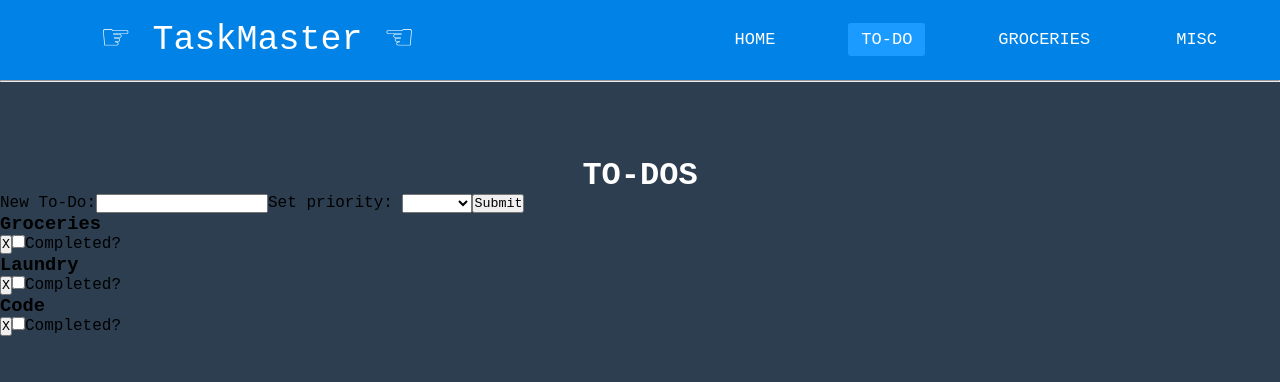
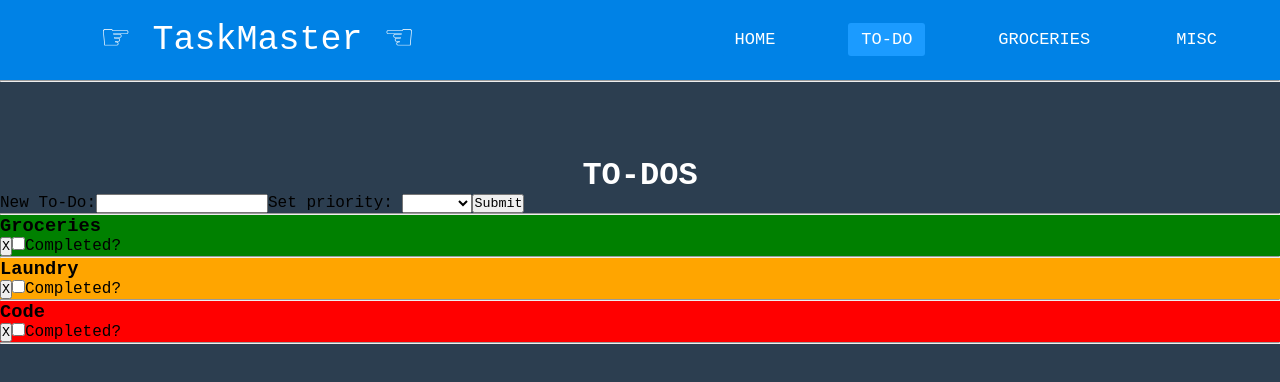
Before and after one commit to perreta/Phase2Project, a React (Create React App) app in the folder task-manager/: page /todo in a window 1280 px wide. Shown: the top 382 px of the page. Built offline with nearby package versions, Linux system fonts and the light colour scheme; data requests are answered from the project's data file.

Commit message:
added priority styling

```diff
--- a/task-manager/src/Grocery.js
+++ b/task-manager/src/Grocery.js
@@ -18,6 +18,7 @@ function Grocery ({ id, input, priority, groceryArray, setGroceryArray }) {
             <button onClick={handleRemove}>X</button>
             <input type="checkbox" />
             <label>Completed?</label>
+            <hr/>
         </div>
     )
 }
--- a/task-manager/src/GroceryContainer.js
+++ b/task-manager/src/GroceryContainer.js
@@ -20,6 +20,7 @@ function GroceryContainer () {
         <>
            <h1>GROCERIES</h1>
            <GroceryForm setGroceryArray={setGroceryArray}/>
+           <hr/>
             {grocery}
         </>
     )
--- a/task-manager/src/ToDo.js
+++ b/task-manager/src/ToDo.js
@@ -19,6 +19,7 @@ function ToDo ({ id, input, priority, toDoArray, setToDoArray }) {
             <button onClick={handleRemove}>X</button>
             <input type="checkbox" />
             <label>Completed?</label>
+            <hr/>
         </div>
     )
 }
--- a/task-manager/src/ToDoContainer.js
+++ b/task-manager/src/ToDoContainer.js
@@ -20,6 +20,7 @@ function ToDoContainer () {
         <>
            <h1>TO-DOS</h1>
            <ToDoForm setToDoArray={setToDoArray}/>
+           <hr/>
             {toDo}
         </>
     )
--- a/task-manager/src/style.css
+++ b/task-manager/src/style.css
@@ -69,3 +69,13 @@ p{
  img{
      max-width: 100px;
  }
+
+.low{
+    background-color: green;
+}
+.medium{
+    background-color: orange;
+}
+.high{
+    background-color: red;
+}
```
